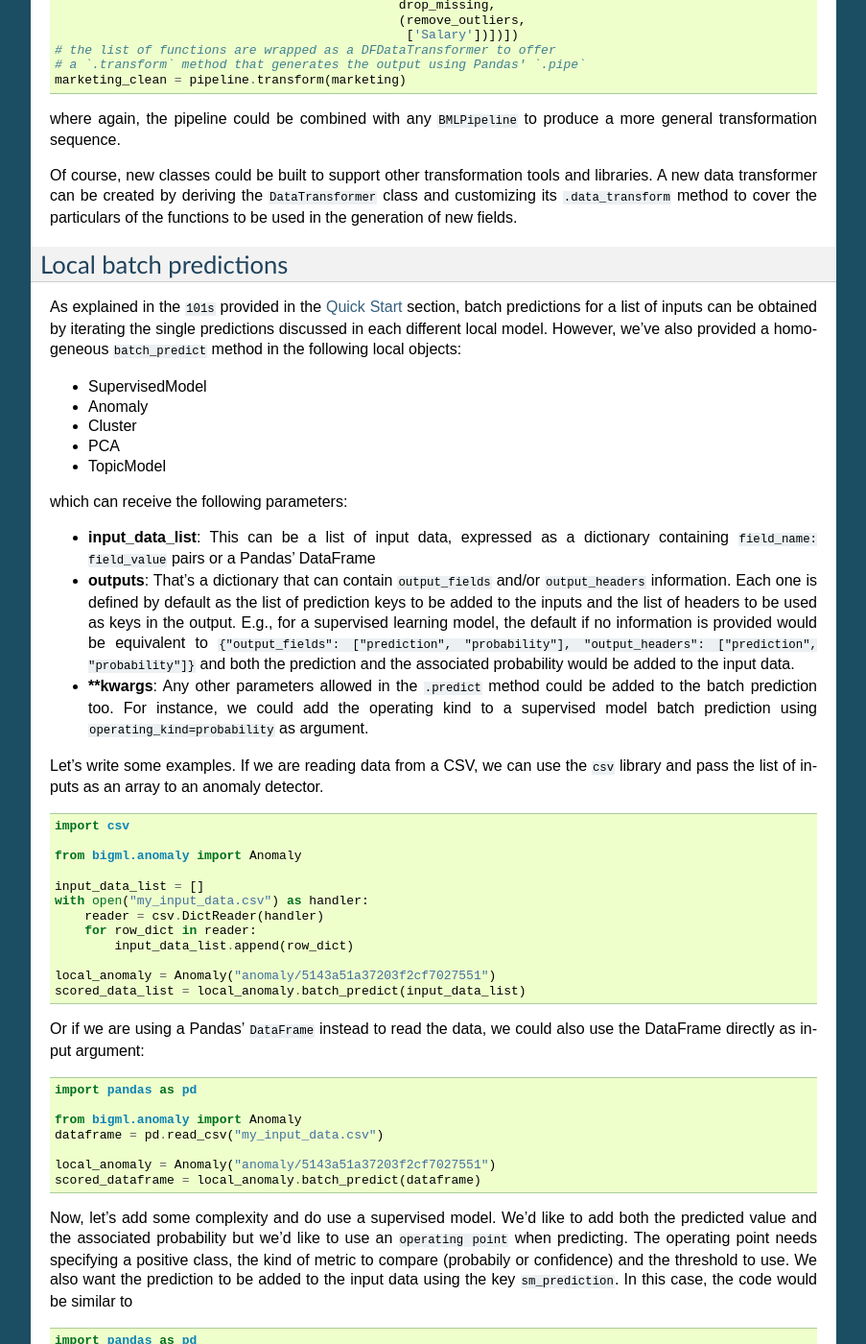
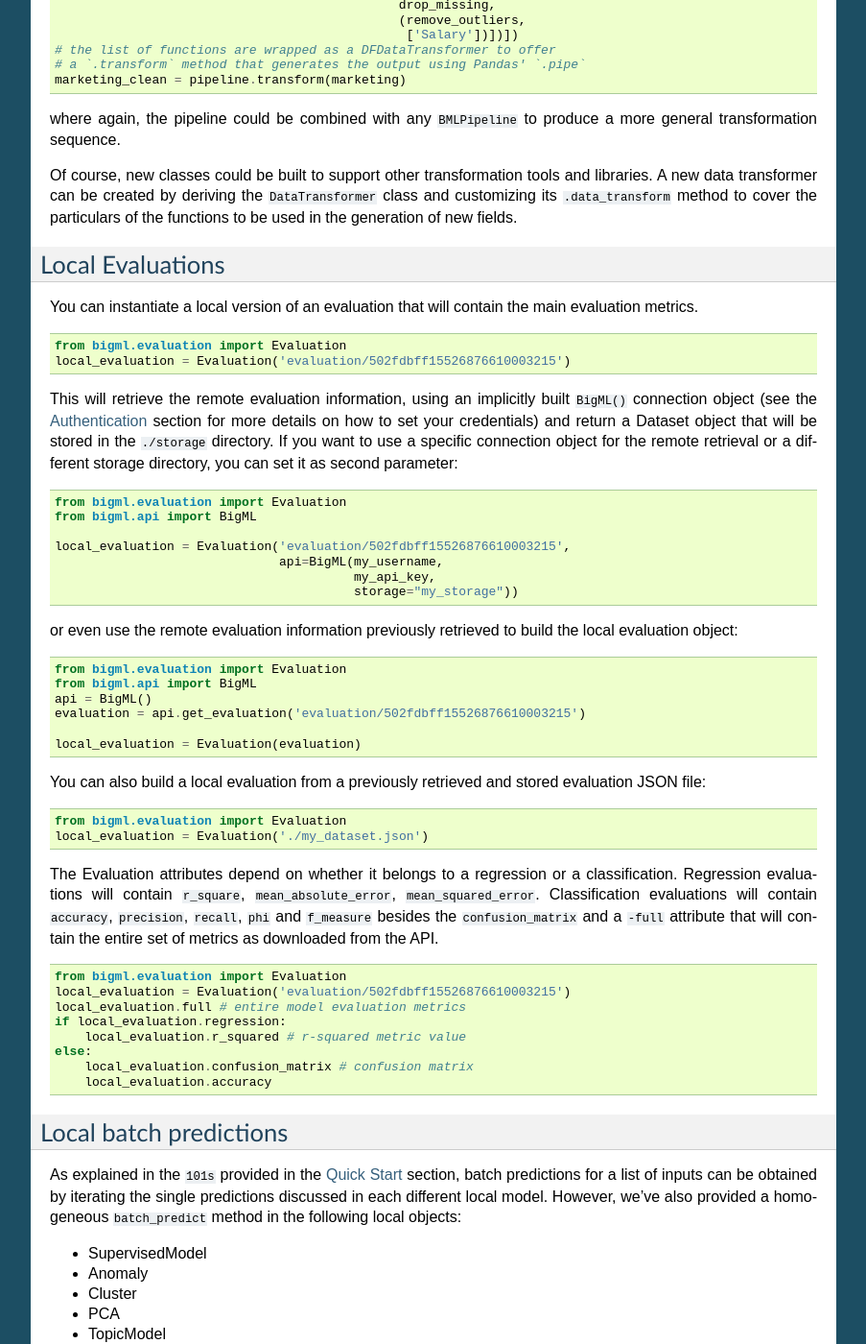
Before and after one commit to bigmlcom/python, a Sphinx documentation site: the page built from docs/local_resources.rst, in a window 1280 px wide and 1400 px high, scrolled down 33749 px. Shown: the whole window at 96% size, without its empty margins (198-1101 px from the left). Built offline with Sphinx 7.4.7, drawn with Linux system fonts in a browser that asks for light colours; some of the changed text lies outside the part shown.

Commit message:
Adding documentation and versioning info

```diff
--- a/bigml/version.py
+++ b/bigml/version.py
@@ -1 +1 @@
-__version__ = '9.5.0'
+__version__ = '9.6.0'
--- a/docs/local_resources.rst
+++ b/docs/local_resources.rst
@@ -2490,6 +2490,74 @@ to cover the particulars of the functions to be used in the generation of
 new fields.
 
 
+Local Evaluations
+-----------------
+
+You can instantiate a local version of an evaluation that will contain the
+main evaluation metrics.
+
+.. code-block:: python
+
+    from bigml.evaluation import Evaluation
+    local_evaluation = Evaluation('evaluation/502fdbff15526876610003215')
+
+This will retrieve the remote evaluation information, using an implicitly built
+``BigML()`` connection object (see the `Authentication <#authentication>`_
+section for more
+details on how to set your credentials) and return a Dataset object
+that will be stored in the ``./storage`` directory. If you want to use a
+specific connection object for the remote retrieval or a different storage
+directory, you can set it as second parameter:
+
+.. code-block:: python
+
+    from bigml.evaluation import Evaluation
+    from bigml.api import BigML
+
+    local_evaluation = Evaluation('evaluation/502fdbff15526876610003215',
+                                  api=BigML(my_username,
+                                            my_api_key,
+                                            storage="my_storage"))
+
+or even use the remote evaluation information previously retrieved to build the
+local evaluation object:
+
+.. code-block:: python
+
+    from bigml.evaluation import Evaluation
+    from bigml.api import BigML
+    api = BigML()
+    evaluation = api.get_evaluation('evaluation/502fdbff15526876610003215')
+
+    local_evaluation = Evaluation(evaluation)
+
+You can also build a local evaluation from a previously retrieved and
+stored evaluation JSON file:
+
+.. code-block:: python
+
+    from bigml.evaluation import Evaluation
+    local_evaluation = Evaluation('./my_dataset.json')
+
+The Evaluation attributes depend on whether it belongs to a regression or a
+classification. Regression evaluations will contain ``r_square``,
+``mean_absolute_error``, ``mean_squared_error``. Classification evaluations
+will contain ``accuracy``, ``precision``, ``recall``, ``phi`` and ``f_measure``
+besides the ``confusion_matrix`` and a ``-full`` attribute that will contain
+the entire set of metrics as downloaded from the API.
+
+.. code-block:: python
+
+    from bigml.evaluation import Evaluation
+    local_evaluation = Evaluation('evaluation/502fdbff15526876610003215')
+    local_evaluation.full # entire model evaluation metrics
+    if local_evaluation.regression:
+        local_evaluation.r_squared # r-squared metric value
+    else:
+        local_evaluation.confusion_matrix # confusion matrix
+        local_evaluation.accuracy
+
+
 Local batch predictions
 -----------------------
 
@@ -2601,6 +2669,27 @@ and the result would be like the one below:
     199            2             155  ...          false      0.51737
 
     [200 rows x 11 columns]
+
+
+Local Shap Wrapper
+------------------
+
+The Shap library accepts customized predict functions as long as they provide
+a particular input/output interface that uses numpy arrays. The previously
+described local models can be used to generate such an predict funcion.
+The ``ShapWrapper`` class has been created to help users connect the
+Shap library to BigML supervised models and provides the ``.predict`` and
+``.predict_proba`` functions especially built to be used with that libary.
+
+.. code-block:: python
+
+    from bigml.shapwrapper import ShapWrapper
+    shap_wrapper = ShapWrapper("model/5143a51a37203f2cf7027551")
+    # computing the Explainer on the X_test numpy array
+    explainer = shap.Explainer(shap_wrapper.predict,
+                               X_test, algorithm='partition',
+                               feature_names=shap_wrapper.x_headers)
+    shap_values = explainer(X_test)
 
 
 Local predictions with shared models
```
Also changed, not shown: HISTORY.rst (+8 -0 lines), docs/index.rst (+23 -0 lines), 2 other files.
